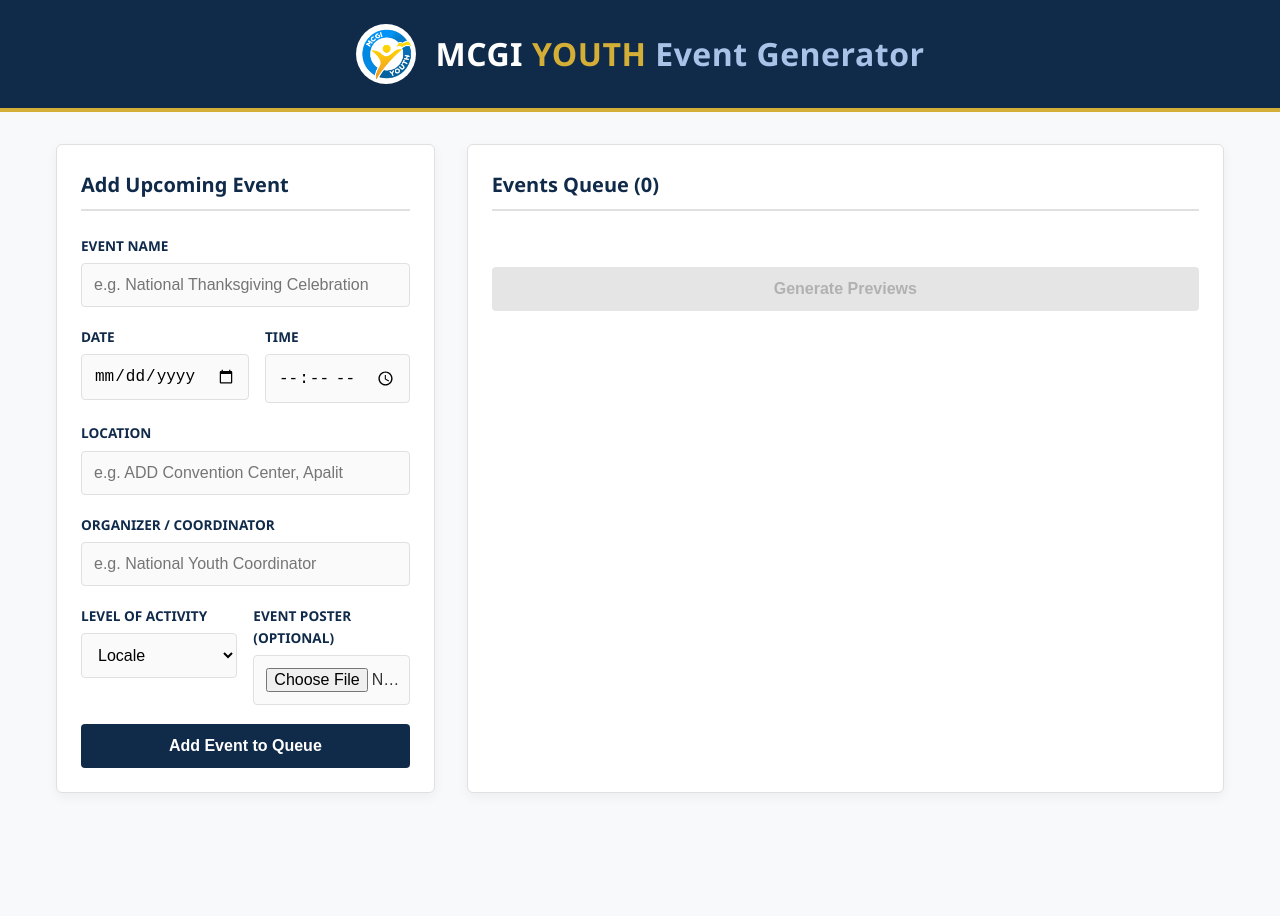
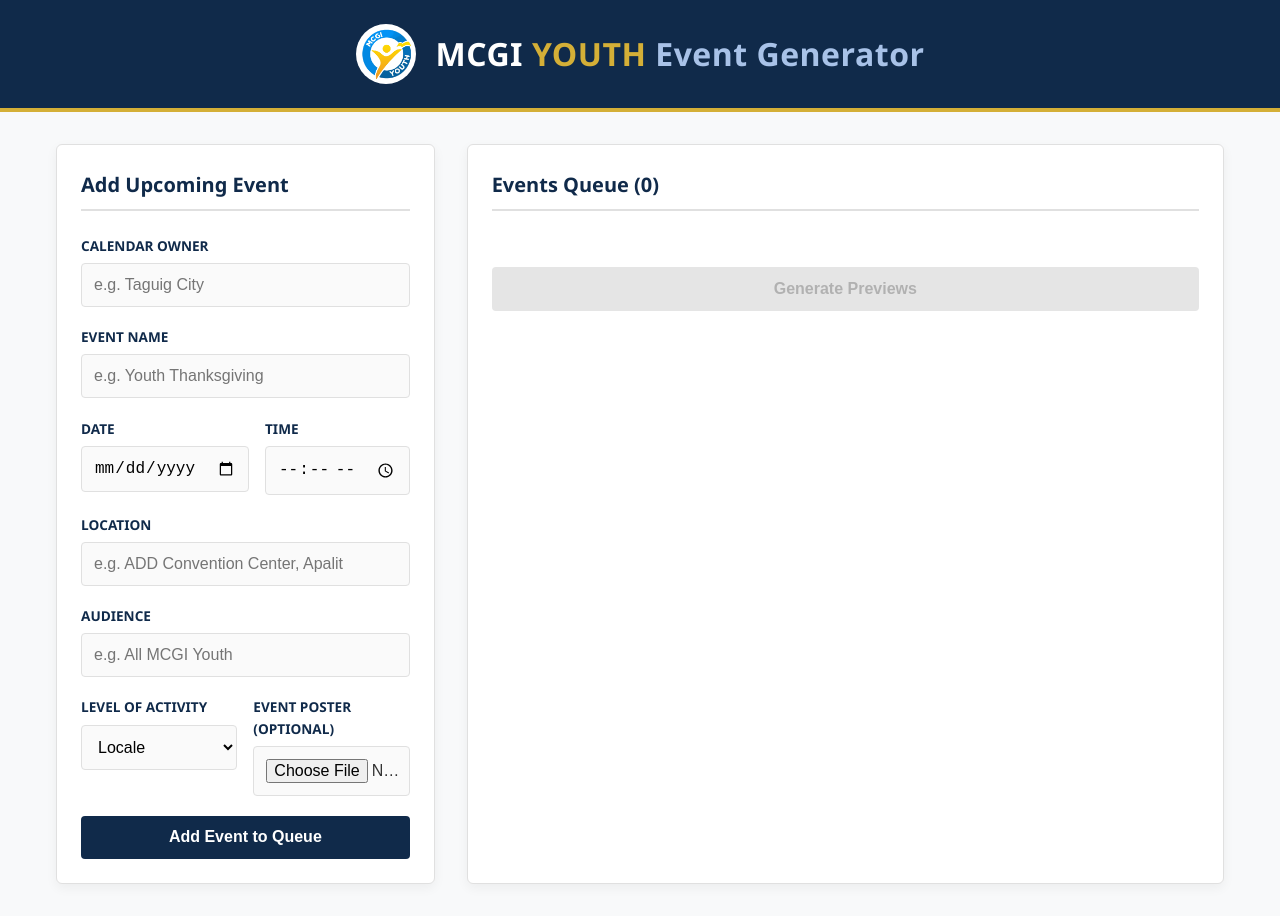
Before and after one commit to breadtaguig/breadtaguig.github.io, a Jekyll site: the page poster-generator.html, which Jekyll copies as it is, in a window 1280 px wide. Built offline with Jekyll 4.4.1, drawn with Linux system fonts in a browser that asks for light colours.

Commit message:
Customizable Calendar Owner

```diff
--- a/js/poster.js
+++ b/js/poster.js
@@ -30,11 +30,12 @@
     const processEntry = (imageData = null) => {
         const newEvent = {
             id: Date.now(),
+            organizer: document.getElementById('eventOrganizer').value,
             name: document.getElementById('eventName').value,
             date: document.getElementById('eventDate').value,
             time: formatAMPM(document.getElementById('eventTime').value),
             location: document.getElementById('eventLocation').value,
-            organizer: document.getElementById('eventOrganizer').value,
+            audience: document.getElementById('eventAudience').value,
             level: document.getElementById('eventLevel').value,
             imageStr: imageData
         };
@@ -124,13 +125,23 @@
     ctx.textAlign = "left";
     ctx.textBaseline = "middle";
 
-    // Row 1: MCGI YOUTH
+    // Dynamic Organizer Branding
+    const currentOrganizer = events[0].organizer.toUpperCase();
+
+    // Row 1: ORGANIZER MCGI YOUTH
+    ctx.fillStyle = "#A8C2E8";
+    ctx.font = "bold 65px Arial";
+    ctx.fillText(currentOrganizer, brandingX, logoCenterY - 25);
+    const orgWidth = ctx.measureText(currentOrganizer).width;
+
     ctx.fillStyle = "#FFFFFF";
     ctx.font = "bold 65px Arial";
-    ctx.fillText("MCGI", brandingX, logoCenterY - 25);
+    // Positioning "MCGI" after the Organizer Name
+    ctx.fillText("MCGI", brandingX + orgWidth + 20, logoCenterY - 25);
     const mcgiWidth = ctx.measureText("MCGI").width;
+
     ctx.fillStyle = "#D4AF37";
-    ctx.fillText("YOUTH", brandingX + mcgiWidth + 20, logoCenterY - 25);
+    ctx.fillText("YOUTH", brandingX + orgWidth + mcgiWidth + 40, logoCenterY - 25);
 
     // Row 2: Ministry Subtitle
     ctx.fillStyle = "#A8C2E8";
@@ -162,7 +173,7 @@
     ctx.textAlign = "right";
     ctx.fillText(`Page ${pageNum} of ${totalPages}`, 1968, 2018);
 
-    // Layout Logic
+    // Layout Logic (Events processing remains the same)
     const layouts = [
         [],
         [{x: 100, y: 320, w: 1848, h: 750, type: 'wide'}],
@@ -227,7 +238,7 @@
         ctx.fillText(`📍 ${ev.location}`, tx, ty + 220);
         ctx.fillStyle = "#D4AF37";
         ctx.font = "bold 26px Arial";
-        ctx.fillText(`👤 ${ev.organizer}`, tx, ty + 275);
+        ctx.fillText(`👤 ${ev.audience}`, tx, ty + 275);
     }
     canvas.className = 'generated-canvas';
     canvasesContainer.appendChild(canvas);
--- a/poster-generator.html
+++ b/poster-generator.html
@@ -24,8 +24,13 @@
             <h2>Add Upcoming Event</h2>
             <form id="eventForm">
                 <div class="form-group">
+                    <label for="eventOrganizer">Calendar Owner</label>
+                    <input type="text" id="eventOrganizer" required placeholder="e.g. Taguig City">
+                </div>
+
+                <div class="form-group">
                     <label for="eventName">Event Name</label>
-                    <input type="text" id="eventName" required placeholder="e.g. National Thanksgiving Celebration">
+                    <input type="text" id="eventName" required placeholder="e.g. Youth Thanksgiving">
                 </div>
 
                 <div class="form-row">
@@ -45,8 +50,8 @@
                 </div>
 
                 <div class="form-group">
-                    <label for="eventOrganizer">Organizer / Coordinator</label>
-                    <input type="text" id="eventOrganizer" required placeholder="e.g. National Youth Coordinator">
+                    <label for="eventAudience">Audience</label>
+                    <input type="text" id="eventAudience" required placeholder="e.g. All MCGI Youth">
                 </div>
 
                 <div class="form-row">
```
